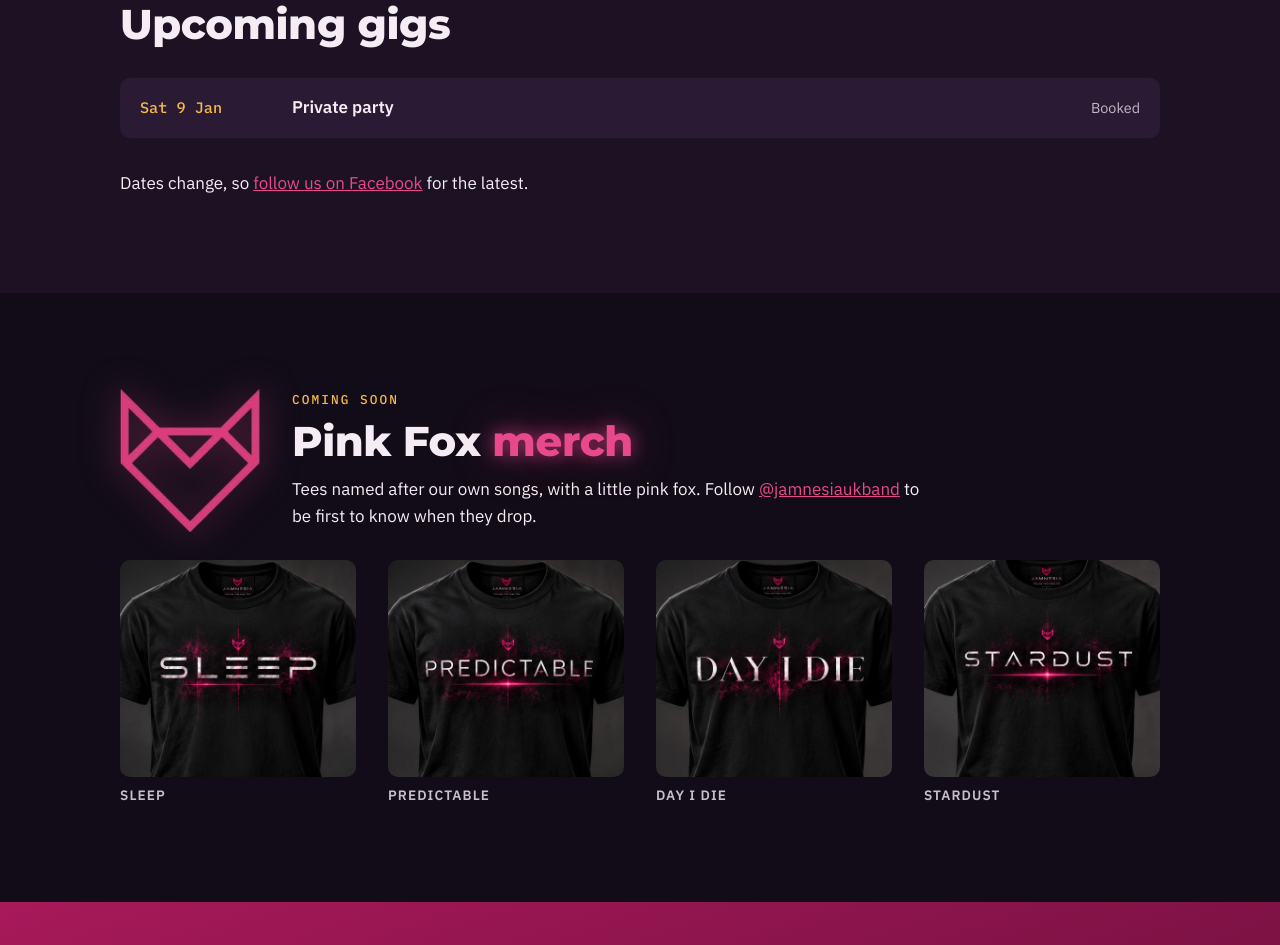
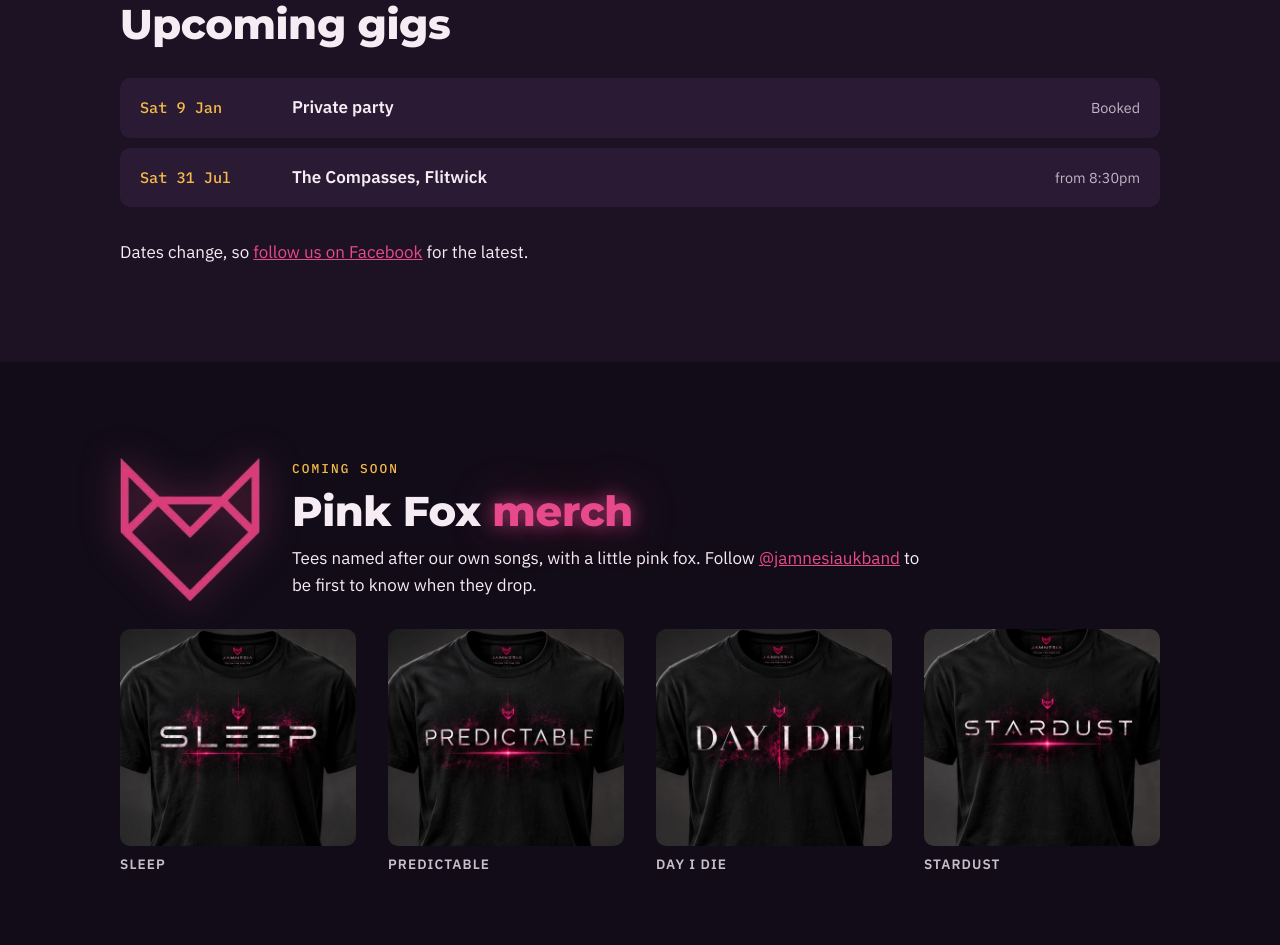
Before and after one commit to iamdshunt/jamnesia-site, a plain HTML site: page index.html in a window 1280 px wide. Shown: the part 3944-4889 px from the top of the page. Drawn offline with Linux system fonts and the light colour scheme.

Commit message:
Add 31 Jul 2027 The Compasses, Flitwick
Co-Authored-By: Claude Opus 5.5 <noreply@anthropic.com>
Claude-Session: https://claude.ai/code/session_01Ngz41QXWbrtTX3JNgdFjH9

```diff
--- a/index.html
+++ b/index.html
@@ -134,6 +134,7 @@
         <li><time datetime="2026-11-07T20:30">Sat 7 Nov</time><span>The Swan, Woburn Sands</span><em>from 8:30pm</em></li>
         <li><time datetime="2026-11-14T20:30">Sat 14 Nov</time><span>Monk &amp; Tipster, Towcester</span><em>8:30–11pm</em></li>
         <li><time datetime="2027-01-09T20:00">Sat 9 Jan</time><span>Private party</span><em>Booked</em></li>
+        <li><time datetime="2027-07-31T20:30">Sat 31 Jul</time><span>The Compasses, Flitwick</span><em>from 8:30pm</em></li>
       </ul>
       <p>Dates change, so <a href="https://www.facebook.com/jamnesiaukband" rel="me noopener" target="_blank">follow us on Facebook</a> for the latest.</p>
     </div>
```
